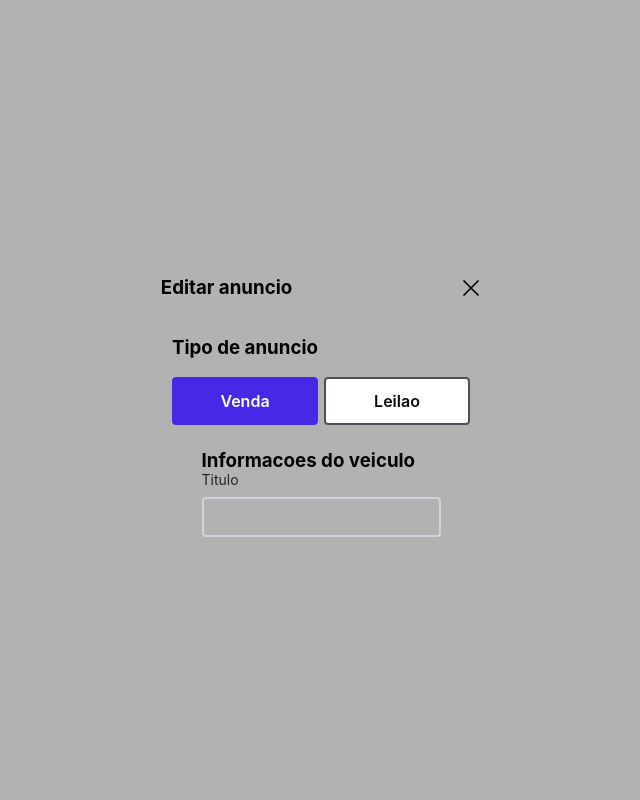
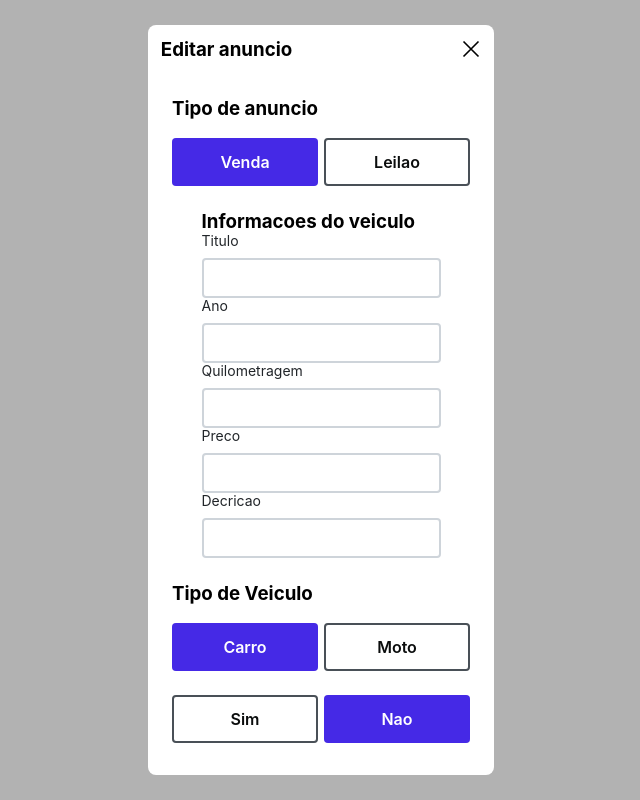
Before and after one commit to KA-13-Motors-Shop/ka-13-motors-shop-frontend, a React (Vite) app: page / in a window 1280 px wide. Shown: the whole page, without its empty margins (319-959 px from the left). Built offline with nearby package versions, Linux system fonts and the light colour scheme.

Commit message:
continue modal-edit-announce

```diff
--- a/src/components/modal-edit-announce/index.tsx
+++ b/src/components/modal-edit-announce/index.tsx
@@ -6,12 +6,22 @@ import { Container, StyledItem, StyledRoot, StyledToggleDiv } from "./styles";
 import { ButtonVariation } from "../../enum/button-variation";
 import { Button } from "../button";
 import { ModalOverlay } from "../modal-overlay";
-import { TypeAnnounceVariation } from "../../enum/type-announce-variation";
+import {
+  TypeAnnounceVariation,
+  TypePublishedVariation,
+  TypeVeicleVariation,
+} from "../../enum/type-announce-variation";
 import Input from "../input";
 
 const ModalEditAnnounce: React.FC = () => {
   const [typeAnnouce, setTypeAnnouce] = React.useState(
     TypeAnnounceVariation.SALE
+  );
+
+  const [typeVeicle, setTypeVeicle] = React.useState(TypeVeicleVariation.CAR);
+
+  const [typePublished, setTypePublished] = React.useState(
+    TypePublishedVariation.NO
   );
 
   return (
@@ -38,7 +48,44 @@ const ModalEditAnnounce: React.FC = () => {
         <div>
           <h3>Informacoes do veiculo</h3>
           <Input label="Titulo" name="title" />
+          <Input label="Ano" name="year" />
+          <Input label="Quilometragem" name="km" />
+          <Input label="Preco" name="price" />
+          <Input label="Decricao" name="description" />
         </div>
+        <StyledToggleDiv>
+          <h3>Tipo de Veiculo</h3>
+          <StyledRoot
+            type="single"
+            onValueChange={(value: TypeVeicleVariation) => {
+              setTypeVeicle(value);
+            }}
+            defaultValue={typeVeicle}
+          >
+            <StyledItem value={TypeVeicleVariation.CAR}>
+              <Button layout={ButtonVariation.PRIMARY}>Carro</Button>
+            </StyledItem>
+            <StyledItem value={TypeVeicleVariation.MOTOCYCLE}>
+              <Button layout={ButtonVariation.PRIMARY}>Moto</Button>
+            </StyledItem>
+          </StyledRoot>
+        </StyledToggleDiv>
+        <StyledToggleDiv>
+          <StyledRoot
+            type="single"
+            onValueChange={(value: TypePublishedVariation) => {
+              setTypePublished(value);
+            }}
+            defaultValue={typePublished}
+          >
+            <StyledItem value={TypePublishedVariation.YES}>
+              <Button layout={ButtonVariation.PRIMARY}>Sim</Button>
+            </StyledItem>
+            <StyledItem value={TypePublishedVariation.NO}>
+              <Button layout={ButtonVariation.PRIMARY}>Nao</Button>
+            </StyledItem>
+          </StyledRoot>
+        </StyledToggleDiv>
       </Container>
     </ModalOverlay>
   );
--- a/src/components/modal-edit-announce/styles.ts
+++ b/src/components/modal-edit-announce/styles.ts
@@ -7,6 +7,9 @@ export const Container = styled.div`
   align-items: center;
   gap: 1.5rem;
   width: 346px;
+  background-color: ${(props) => props.theme.colors.white};
+  border-radius: 8px;
+  padding-bottom: 32px;
 `;
 
 export const StyledToggleDiv = styled.div`
--- a/src/enum/type-announce-variation.ts
+++ b/src/enum/type-announce-variation.ts
@@ -2,3 +2,13 @@ export enum TypeAnnounceVariation {
   SALE = "sale",
   AUCTION = "auction",
 }
+
+export enum TypeVeicleVariation {
+  CAR = "car",
+  MOTOCYCLE = "motocycle",
+}
+
+export enum TypePublishedVariation {
+  YES = "yes",
+  NO = "no",
+}
```
